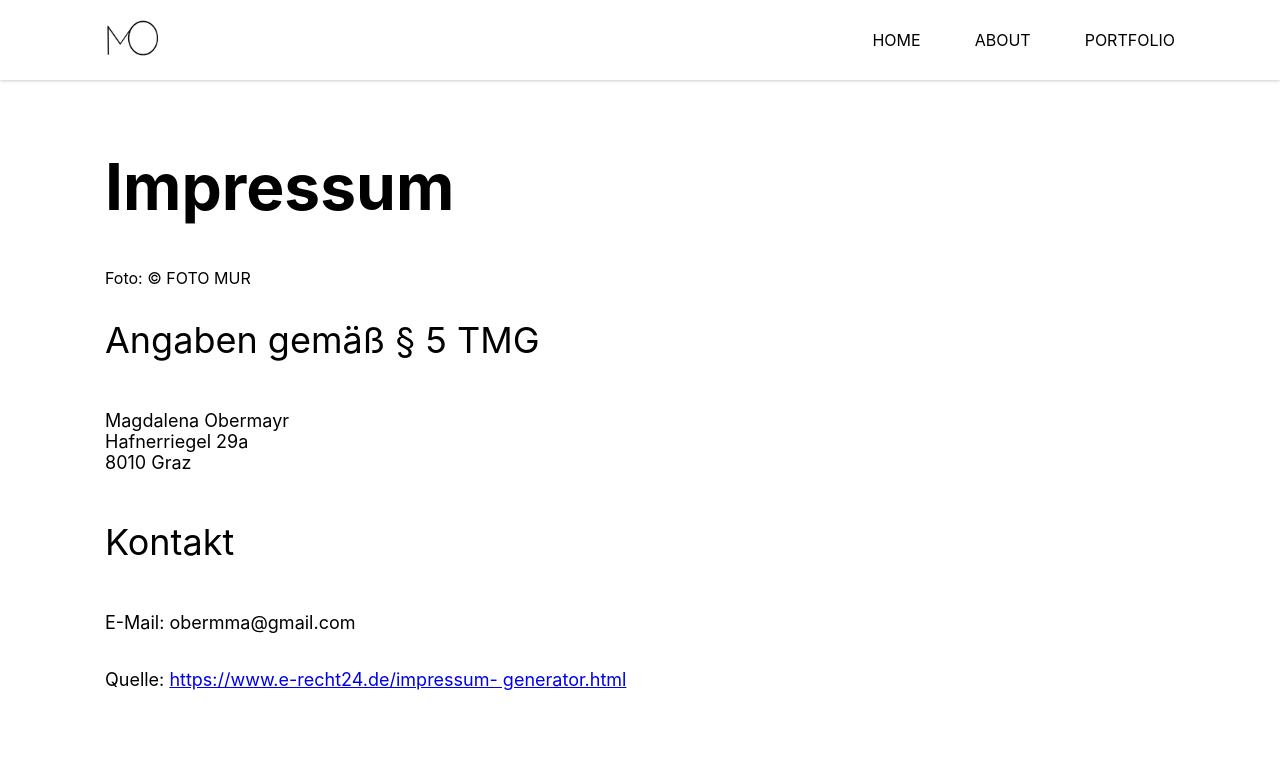
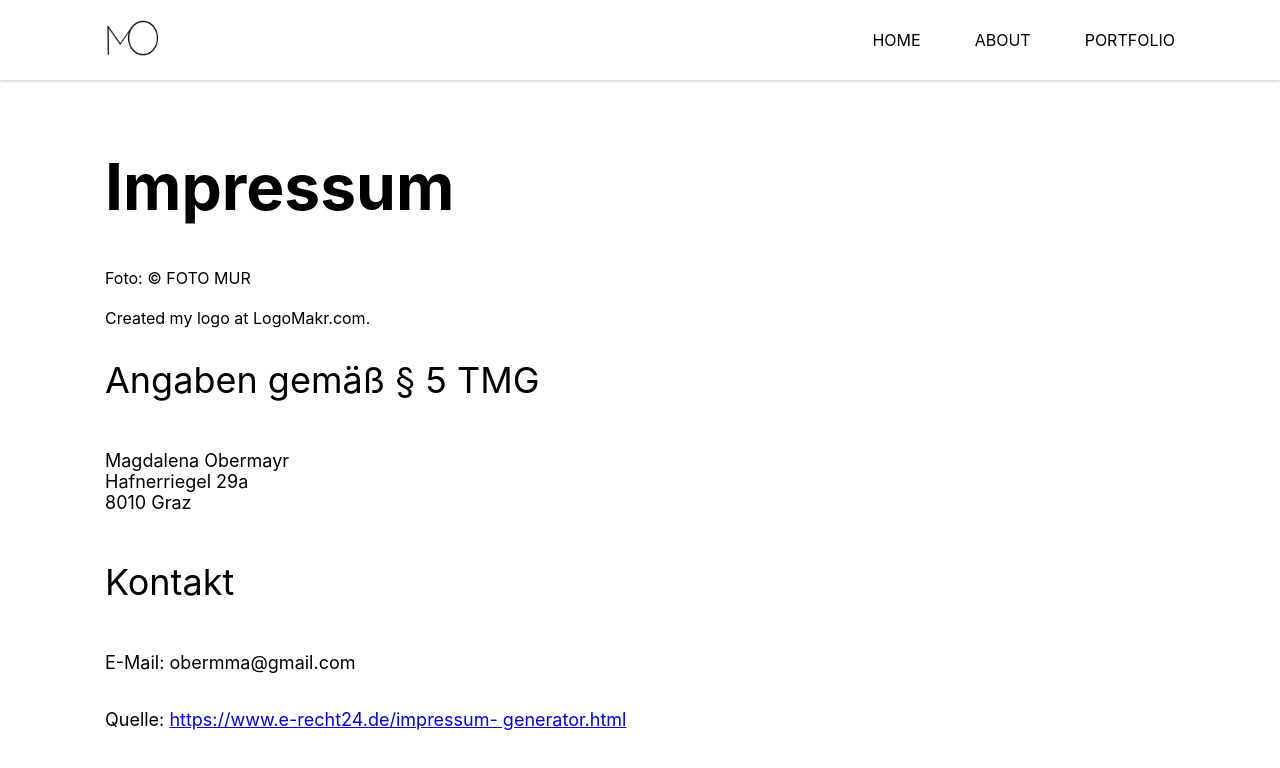
Before and after one commit to magdalena-ob/magdalenob.at, an Angular app: page /imprint in a window 1280 px wide. Shown: the top 768 px of the page. Built offline with nearby package versions, Linux system fonts and the light colour scheme.

Commit message:
update imprint

```diff
--- a/src/app/imprint/imprint.component.html
+++ b/src/app/imprint/imprint.component.html
@@ -1,7 +1,9 @@
 <div class="imprint">
     <h1>Impressum</h1>
 
-    Foto: © FOTO MUR
+    Foto: © FOTO MUR <br>
+    <br>
+    Created my logo at LogoMakr.com.
 
     <h2>Angaben gem&auml;&szlig; &sect; 5 TMG</h2>
     <p>Magdalena Obermayr<br /> Hafnerriegel 29a<br />
```
